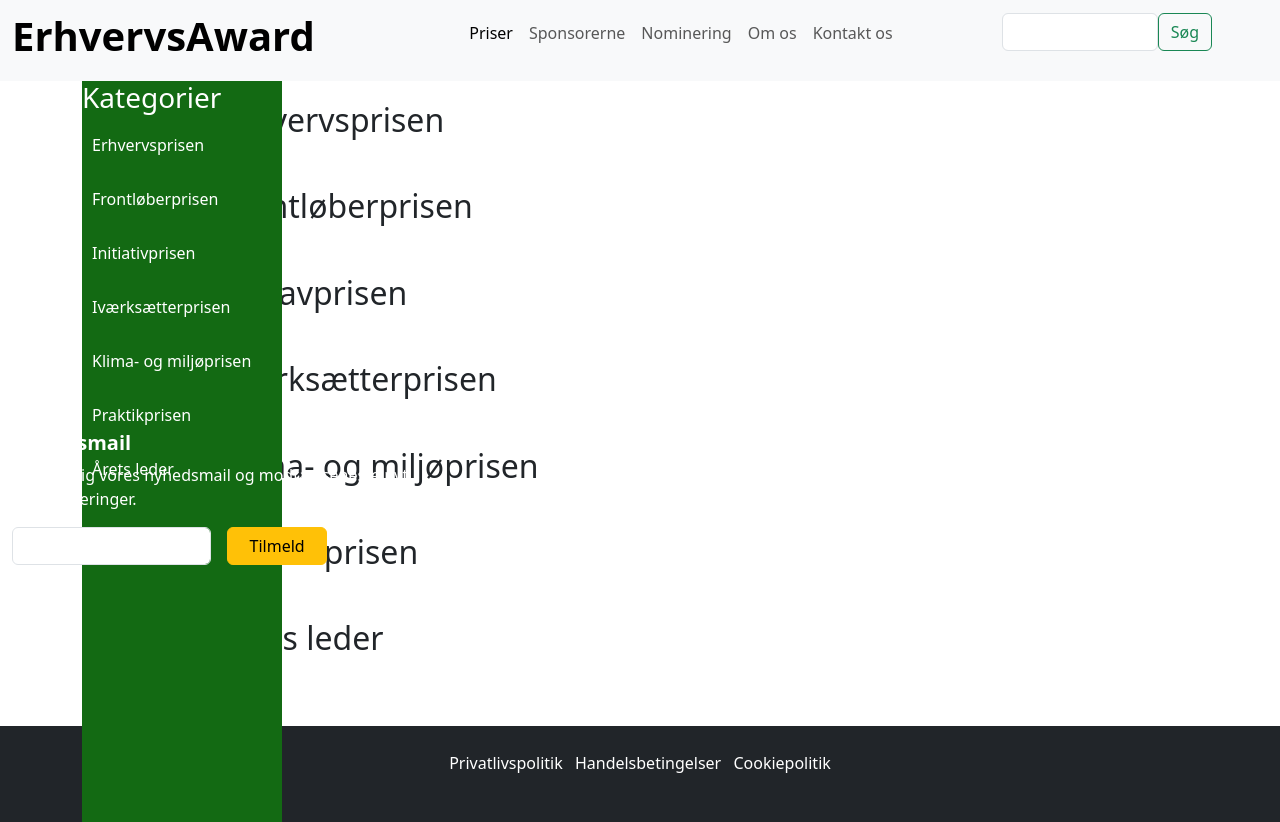
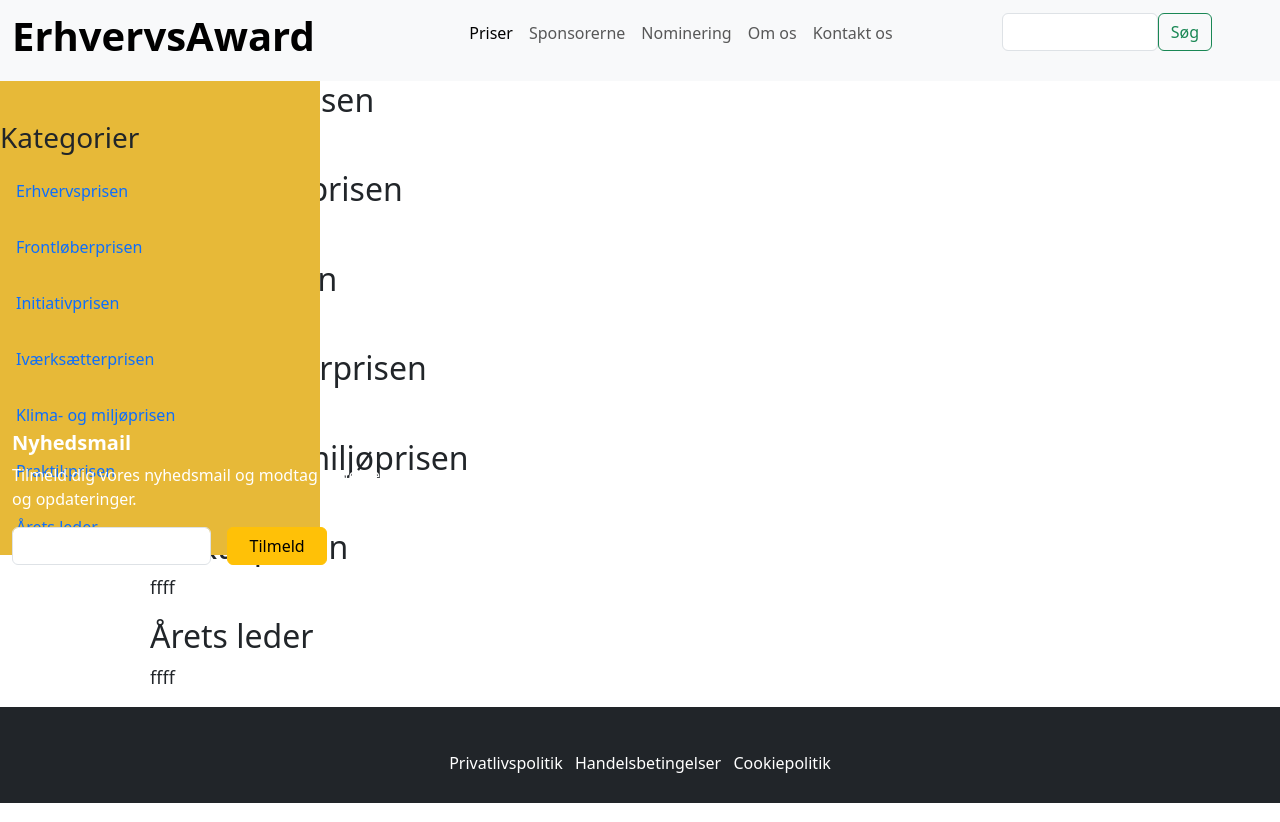
Before and after one commit to Minie08/ErhvervsAward, a PHP site: page /kategorier.php in a window 1280 px wide. Shown: the part 25-847 px from the top of the page. Run offline with PHP 8.4, Linux system fonts and the light colour scheme; style sheets or scripts are compiled from the project's sources.

Commit message:
kigger på kategorier

```diff
--- a/css/styles.scss
+++ b/css/styles.scss
@@ -31,38 +31,20 @@ html, body {
 }
 
 /*Kategori start*/
-.categories {
-	display: flex;
-}
-
 .sidebar {
-	width: 200px;
-	height: 100vh;
-	background-color: #136a13;
-	color: #fff;
+	width: 25%;
 	box-sizing: border-box;
 	position: fixed;
+	padding-top: 40px;
+	background-color: #E7B938;
 }
-
-.content {
-	flex: 1;
-	padding: 20px;
-	box-sizing: border-box;
-	margin-left: 200px;
-	text-align: justify;
+.sidebar a {
+	padding: 5%;
+	font-size: 16px;
+	display: block;
 }
-
-.sidebar a {
-	display: block;
-	color: #fff;
-	text-decoration: none;
-	padding: 10px;
-	margin-bottom: 10px;
-	transition: background-color 0.3s;
-}
-
-/* Change background color on hover */
-.sidebar a:hover {
-	background-color: #2980b9;
+.body-text {
+	margin-left: 150px;
+	font-size: 18px;
 }
 /*Kategori slut*/
--- a/kategorier.php
+++ b/kategorier.php
@@ -27,9 +27,7 @@ include ("includes/navbar.php");
 ?>
 
 <!--Kategoriboks-->
-<aside class="container categories">
-        <!-- Sidebar -->
-        <div class="sidebar">
+<aside class="sidebar">
     <h3>Kategorier</h3>
     <a href="#erhvervsprisen">Erhvervsprisen</a>
     <a href="#frontløberprisen">Frontløberprisen</a>
@@ -38,12 +36,10 @@ include ("includes/navbar.php");
     <a href="#klimaogmiljøprisen">Klima- og miljøprisen</a>
     <a href="#praktikprisen">Praktikprisen</a>
     <a href="#åretsleder">Årets leder</a>
-        </div>
 </aside>
 
-
-<!-- Main Content -->
-        <main class="content">
+<main class="body-text">
+    <!-- body content -->
     <article id="erhvervsprisen">
         <h2>Erhvervsprisen</h2>
         <p>
```
Lines whose indentation alone changed are shown as unchanged.
